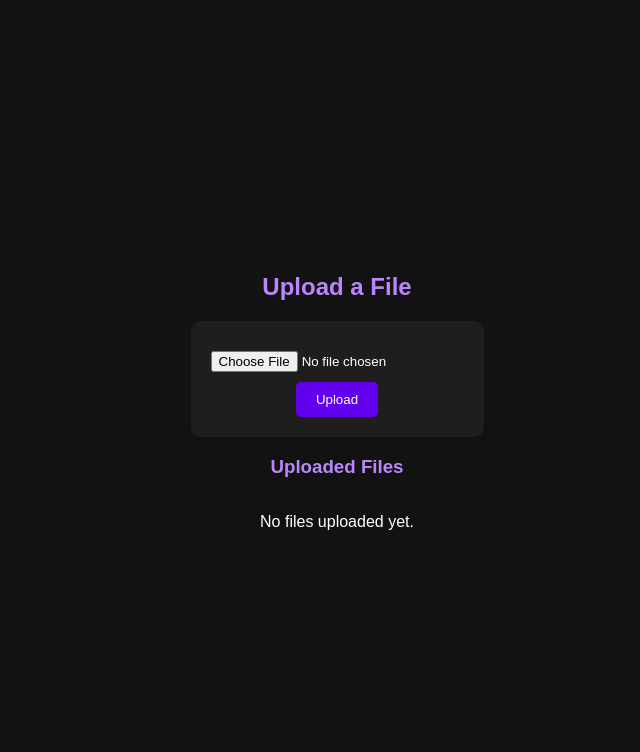
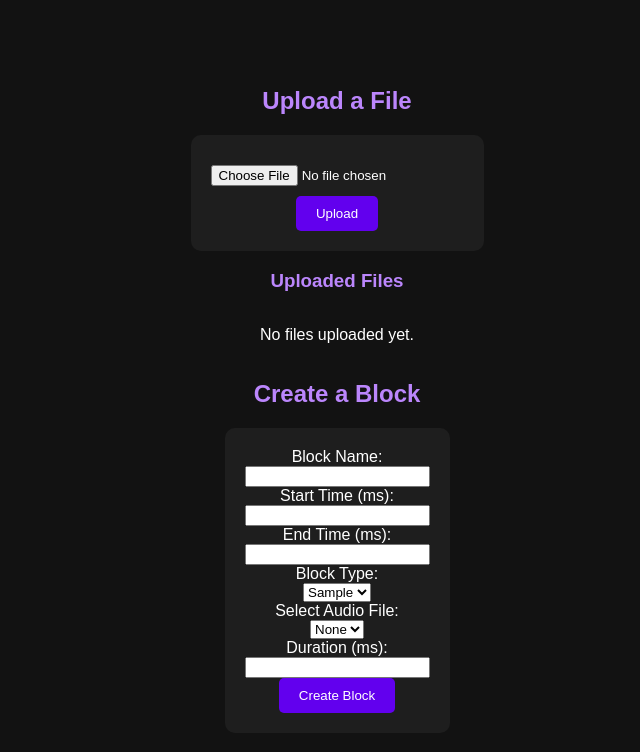
Before and after one commit to isaacangyu/musicSampler, a Flask app: page /upload in a window 1280 px wide. Shown: the top 752 px of the page, without its empty margins (303-943 px from the left). Run offline with Flask 3, Linux system fonts and the light colour scheme.

Commit message:
added block create

```diff
--- a/app.py
+++ b/app.py
@@ -1,6 +1,7 @@
-from flask import Flask, flash, request, render_template, render_template_string, abort
+from flask import Flask, flash, request, render_template, render_template_string, abort, redirect, url_for
 import os
 from werkzeug.utils import secure_filename
+from blocks import Block  # Import the Block class
 
 app = Flask(__name__)
 UPLOAD_FOLDER = 'uploads'
@@ -26,32 +27,52 @@
     if request.method == 'POST':
         if 'file' not in request.files:
             flash('File not found', 'error')
-            '''return render_template('upload.html', message='No file part')'''
         file = request.files['file']
         if file.filename == '':
             flash('No selected file', 'error')
-            '''return render_template('upload.html', message='No selected file')'''
         if file and allowed_file(file.filename):
             filename = secure_filename(file.filename)
             file.save(os.path.join(app.config['UPLOAD_FOLDER'], filename))
             flash('File uploaded successfully!', 'success')
             list_of_files = os.listdir(app.config['UPLOAD_FOLDER'])
             return render_template('upload.html', files=list_of_files)
-        '''else: abort(400, description="File type not allowed")'''
         flash('Invalid file type', 'error')
     list_of_files = os.listdir(app.config['UPLOAD_FOLDER'])
     return render_template('upload.html', files=list_of_files)
 
-'''
-return
-    <!doctype html>
-    <title>Upload new File</title>
-    <h1>Upload new File</h1>
-    <form method=post enctype=multipart/form-data>
-      <input type=file name=file>
-      <input type=submit value=Upload>
-    </form>
-'''
+@app.route('/create_block', methods=['POST'])
+def create_block():
+    block_name = request.form['block_name']
+    start_time = int(request.form['start_time'])
+    end_time = int(request.form['end_time'])
+    block_type = request.form['block_type']
+    audio_file = request.form['audio_file']
+    duration = request.form.get('duration', type=int)
+
+    if block_type != "Empty" and not audio_file:
+        flash('Audio file is required for non-empty blocks', 'error')
+        return redirect(url_for('upload_file'))
+
+    if block_type == "Empty" and not duration:
+        flash('Duration is required for empty blocks', 'error')
+        return redirect(url_for('upload_file'))
+
+    if audio_file:
+        audio_file_path = os.path.join(app.config['UPLOAD_FOLDER'], audio_file)
+    else:
+        audio_file_path = None
+
+    block = Block(
+        name=block_name,
+        start=start_time,
+        end=end_time,
+        block_type=block_type,
+        audio_file=audio_file_path,
+        duration=duration
+    )
+
+    flash(f'Block "{block_name}" created successfully!', 'success')
+    return redirect(url_for('upload_file'))
 
 if __name__ == '__main__':
     os.makedirs(UPLOAD_FOLDER, exist_ok=True)
--- a/blocks.py
+++ b/blocks.py
@@ -19,7 +19,7 @@
     def trim_audio_file(self, start, end, audio_file):
         audio = AudioSegment.from_file(audio_file)
         trimmed_audio = audio[start:end]
-        output_file_path = f"trimmed_{os.path.basename(self.name)}" # AI-assisted
+        output_file_path = f"trimmed_{os.path.basename(self.name)}.mp3" # AI-assisted
         trimmed_audio.export(output_file_path, format="mp3")
         return output_file_path
 
--- a/templates/upload.html
+++ b/templates/upload.html
@@ -88,7 +88,6 @@
     {% endwith %}
 
     <h3>Uploaded Files</h3>
-    <!-- this is the flash message for file list / tracks, maybe change to track grid?-->
     {% if files %}
         <div class="file-list">
             {% for file in files %}
@@ -98,5 +97,37 @@
     {% else %}
         <p>No files uploaded yet.</p>
     {% endif %}
+
+    <h2>Create a Block</h2>
+    <form method="POST" action="/create_block">
+        <label for="block_name">Block Name:</label>
+        <input type="text" id="block_name" name="block_name" required>
+
+        <label for="start_time">Start Time (ms):</label>
+        <input type="number" id="start_time" name="start_time" required>
+
+        <label for="end_time">End Time (ms):</label>
+        <input type="number" id="end_time" name="end_time" required>
+
+        <label for="block_type">Block Type:</label>
+        <select id="block_type" name="block_type" required>
+            <option value="Sample">Sample</option>
+            <option value="Empty">Empty</option>
+            <option value="Merge">Merge</option>
+        </select>
+
+        <label for="audio_file">Select Audio File:</label>
+        <select id="audio_file" name="audio_file">
+            <option value="">None</option>
+            {% for file in files %}
+                <option value="{{ file }}">{{ file }}</option>
+            {% endfor %}
+        </select>
+
+        <label for="duration">Duration (ms):</label>
+        <input type="number" id="duration" name="duration">
+
+        <input type="submit" value="Create Block">
+    </form>
 </body>
 </html>
--- a/testin.py
+++ b/testin.py
@@ -12,6 +12,7 @@
 b1.play()
 '''
 
+
 b1 = Block(name= "drummer", start = secToMs(50), end = secToMs(51), block_type="Sample", audio_file="faded.mp3")
 b2 = Block(name= "drummer2", start = secToMs(62), end = secToMs(63), block_type="Sample", audio_file="faded.mp3")
 b1.play()
```
Also changed, not shown: 1 other file.
